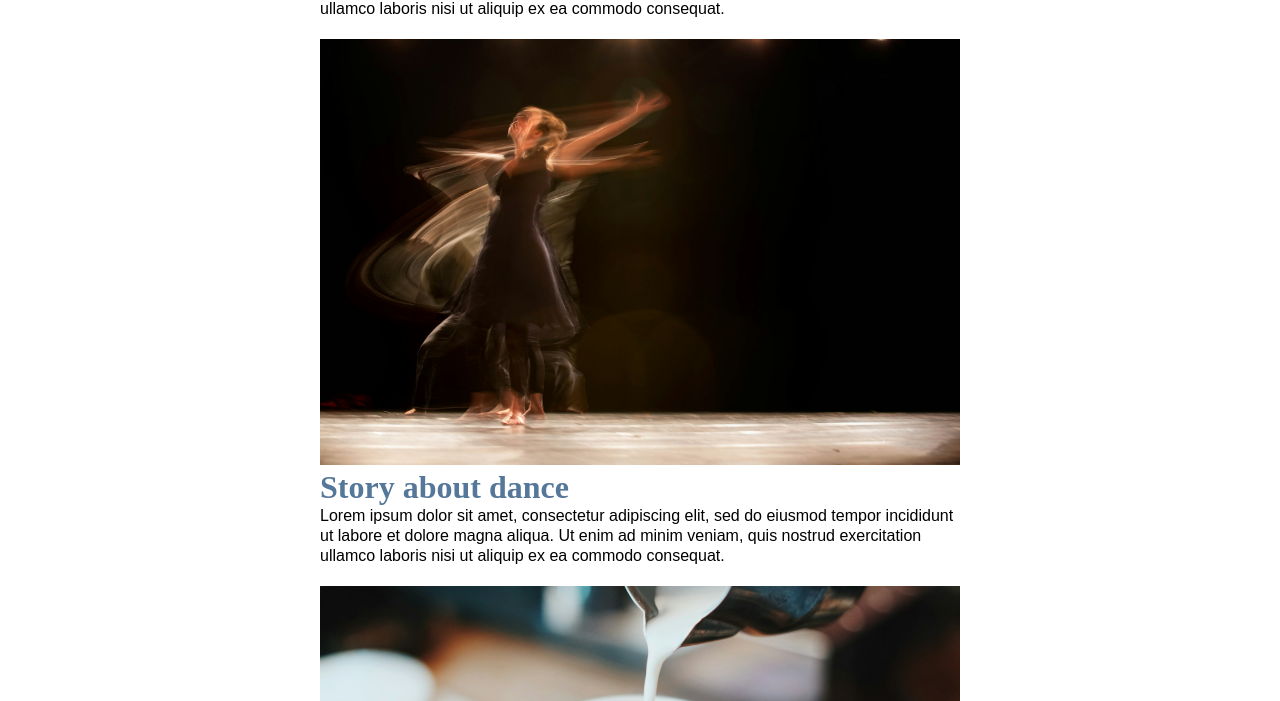
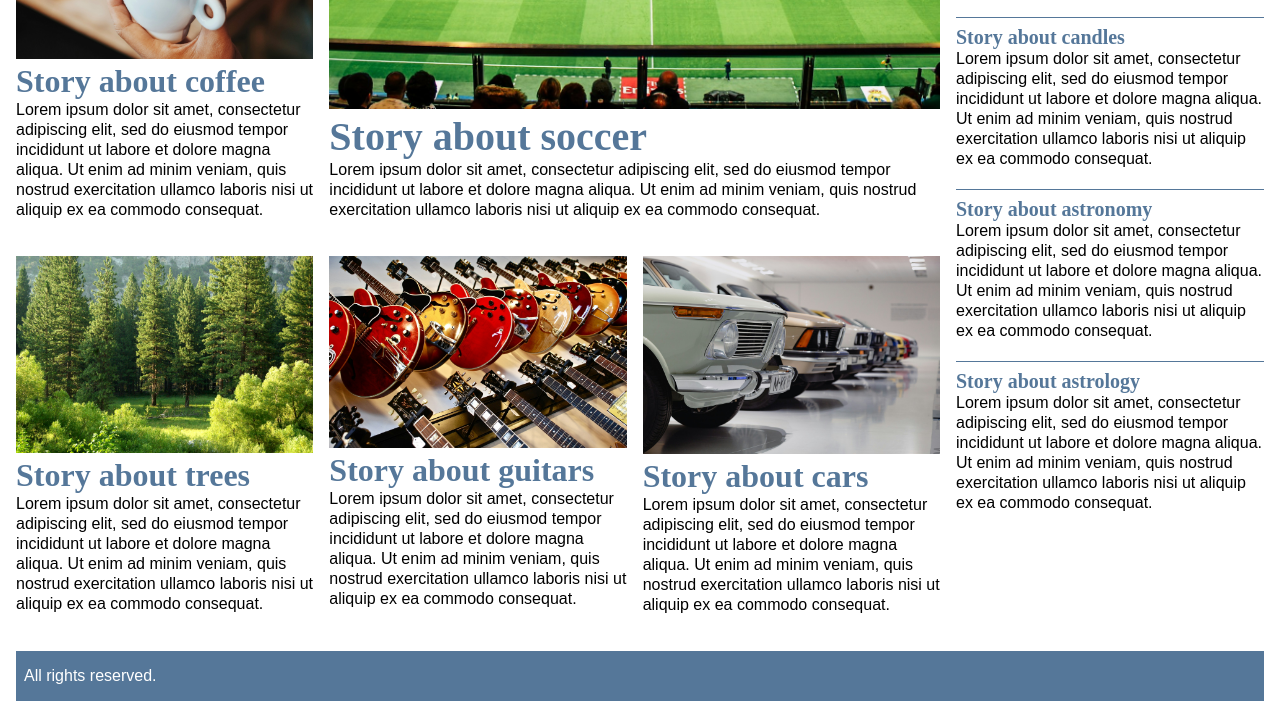
Before and after one commit to issacenriquecervantes/issacenriquecervantes.github.io, a plain HTML site: page grc339/digital-magazine/index.html in a window 1280 px wide. Shown: the part 665-1366 px from the top of the page. Drawn offline with Linux system fonts and the light colour scheme.

Commit message:
made responsive with flex and grid

```diff
--- a/grc339/digital-magazine/index.html
+++ b/grc339/digital-magazine/index.html
@@ -16,7 +16,7 @@
   </head>
 
   <body>
-    <div class="container">
+    <div class="home-container">
       <header>
         <h1>
           <a href="index.html"
@@ -112,7 +112,8 @@
             </p>
           </a>
         </section>
-
+      </main>
+      <aside>
         <section class="tertiary-story-teaser">
           <a href="#">
             <h2>Story about surfing</h2>
@@ -184,7 +185,7 @@
             </p>
           </a>
         </section>
-      </main>
+      </aside>
 
       <footer>
         <p>All rights reserved.</p>
--- a/grc339/digital-magazine/style.css
+++ b/grc339/digital-magazine/style.css
@@ -20,7 +20,7 @@ a {
     text-decoration: none;
 }
 
-div.container {
+div.container, div.home-container {
     max-width: 40em;
     margin: auto;
 }
@@ -79,7 +79,7 @@ section p, article p {
 }
 
 section a {
-    color: black;
+    color: rgb(0, 0, 0);
 }
 
 /* Story Teasers and Articles */
@@ -114,7 +114,7 @@ aside {
 footer {
     padding: 1rem 0.5rem;
     background-color: rgb(85, 119, 153);
-    color: white;
+    color: rgb(255, 255, 255);
 }
 
 @media (min-width: 40em) {
@@ -136,3 +136,82 @@ footer {
         margin-right: 0;
     }
 }
+
+
+@media (min-width: 60em) {
+
+    div.home-container, div.container {
+        display: grid;
+        grid-template-columns: 3fr 1fr;
+        padding: 0 1em;
+        grid-gap: 1em;
+    }
+
+    div.home-container {
+        max-width: 80em;
+    }
+
+    div.container {
+        max-width: 60em;
+    }
+
+    header, footer {
+        grid-column: 1/3;
+    }
+
+    div.home-container main {
+        grid-column: 1/2;
+        display: grid;
+        grid-template-columns: repeat(3, 1fr);
+        grid-gap: 1em;
+    }
+
+    div.home-container aside {
+        background: none;
+        padding: 0;
+    }
+
+    div.home-container aside,
+    div.container aside {
+        margin-top: 0;
+    }
+
+    section.main-story-teaser,
+    section.secondary-story-teaser {
+        display: grid;
+    }
+
+    section.main-story-teaser {
+        grid-column: 2/4;
+        grid-row: 1/3;
+    }
+
+    section.main-story-teaser a,
+    section.secondary-story-teaser a {
+        display: flex;
+        flex-direction: column;
+        flex: 1 0 ;
+    }
+
+    section.main-story-teaser figure,
+    section.main-story-teaser figure {
+        display: flex;
+        flex: 1 0 12em;
+    }
+
+    section.main-story-teaser figure img,
+    section.secondary-story-teaser figure img {
+        object-fit: cover;
+    }
+
+    section.main-story-teaser figure h2,
+    section.secondary-story-teaser figure h2 {
+        flex: 1 0 1em;
+    }
+
+    section.main-story-teaser figure p,
+    section.secondary-story-teaser figure p {
+        flex: 1 0 4em;
+    }
+
+}
```
